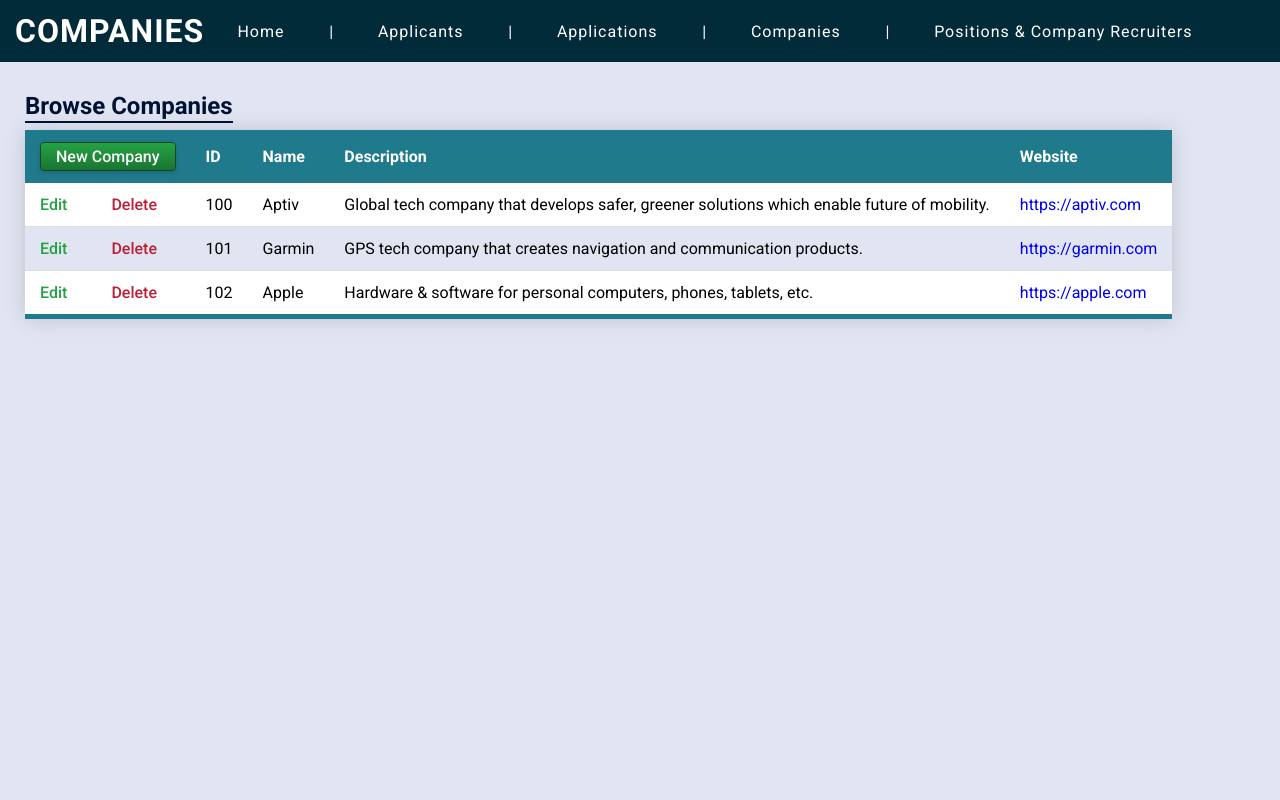
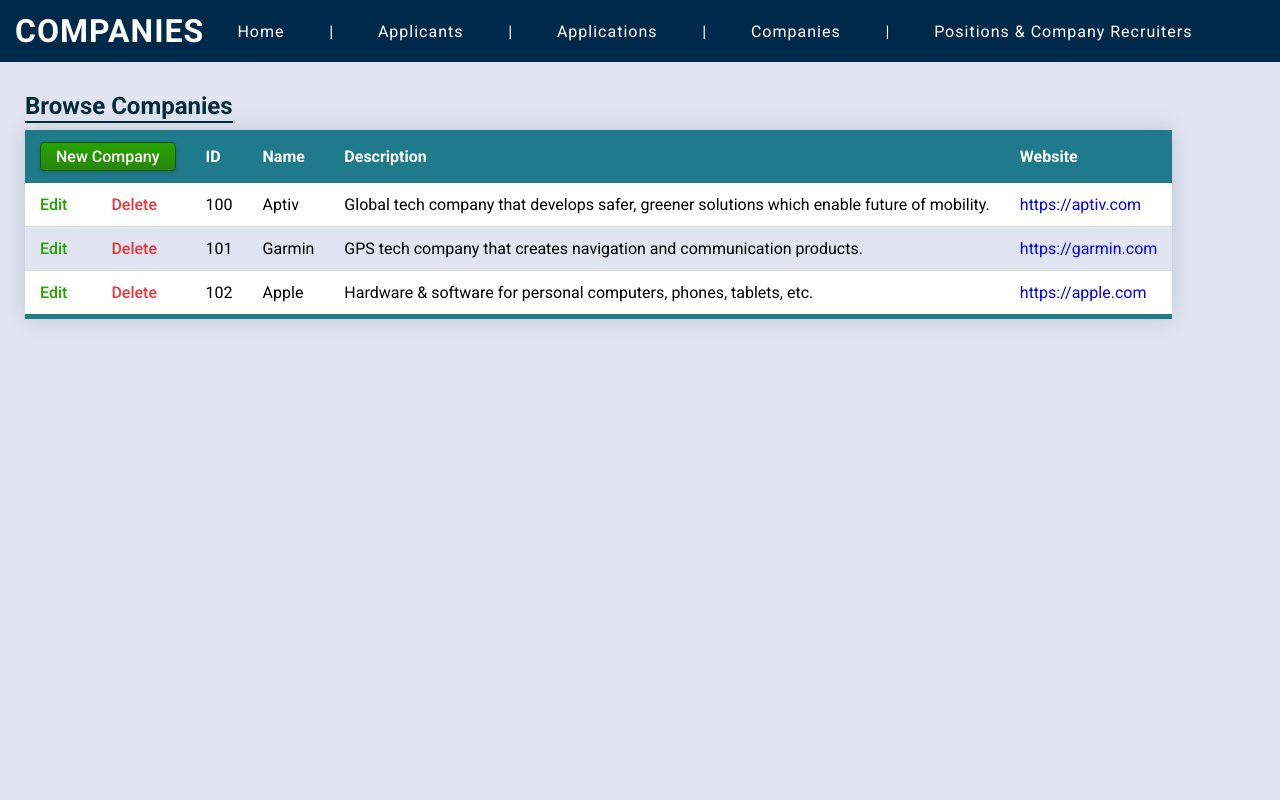
Before and after one commit to sophlil/DreamOffer, a Flask app: page /companies in a window 1280 px wide. Run offline with Flask 2, Linux system fonts and the light colour scheme; data comes from the database, SQL or seed files in the repository; data that the repository does not hold is empty; some libraries are stand-ins or nearby versions.

Commit message:
change color variable values

```diff
--- a/static/style.css
+++ b/static/style.css
@@ -4,34 +4,34 @@
 
 :root {
   --background-color: #E1E5F2;
-  --navbar-color: #022B3A;
-  --header-color: #001233;
+  --navbar-color: #012A4A;
+  --header-color: #022B3A;
   --table-color: #1F7A8C;
   --table-row-color: #E1E5F2;
 
   --link-color: #ff8500;
   --link-visited-color: #5a189a;
 
-  --delete-form-header-color: #85182A;
-  --delete-form-color: #A71E34;
+  --delete-form-header-color: #660708;
+  --delete-form-color: #ba181b;
 
-  --button-border-color: #001845;
-  --button-color-dark: #002855;
-  --button-color-medium: #023E7D;
-  --button-color-light: #0353A4;
-  --button-color-lighter: #0466C8;
+  --button-border-color: #012A4A;
+  --button-color-dark: #013A63;
+  --button-color-medium: #014F86;
+  --button-color-light: #2C7DA0;
+  --button-color-lighter: #61A5C2;
 
-  --update-button-border-color: #10451D;
-  --update-button-color-dark: #155D27;
-  --update-button-color-medium: #1A7431;
-  --update-button-color-light: #25A244;
-  --update-button-color-lighter: #6EDE8A;
+  --update-button-border-color: #005c00;
+  --update-button-color-dark: #2d661b;
+  --update-button-color-medium: #2a850e;
+  --update-button-color-light: #27a300;
+  --update-button-color-lighter: #55a630;
 
-  --delete-button-border-color: #641220;
-  --delete-button-color-dark: #85182A;
-  --delete-button-color-medium: #A71E34;
-  --delete-button-color-light: #BD1F36;
-  --delete-button-color-lighter: #E01E37;
+  --delete-button-border-color: #660708;
+  --delete-button-color-dark: #a4161a;
+  --delete-button-color-medium: #ba181b;
+  --delete-button-color-light: #e5383b;
+  --delete-button-color-lighter: #ff5a5f;
 
   /* --dark-main-blue: #022B3A;
   --medium-main-blue: #1F7A8C;
```
